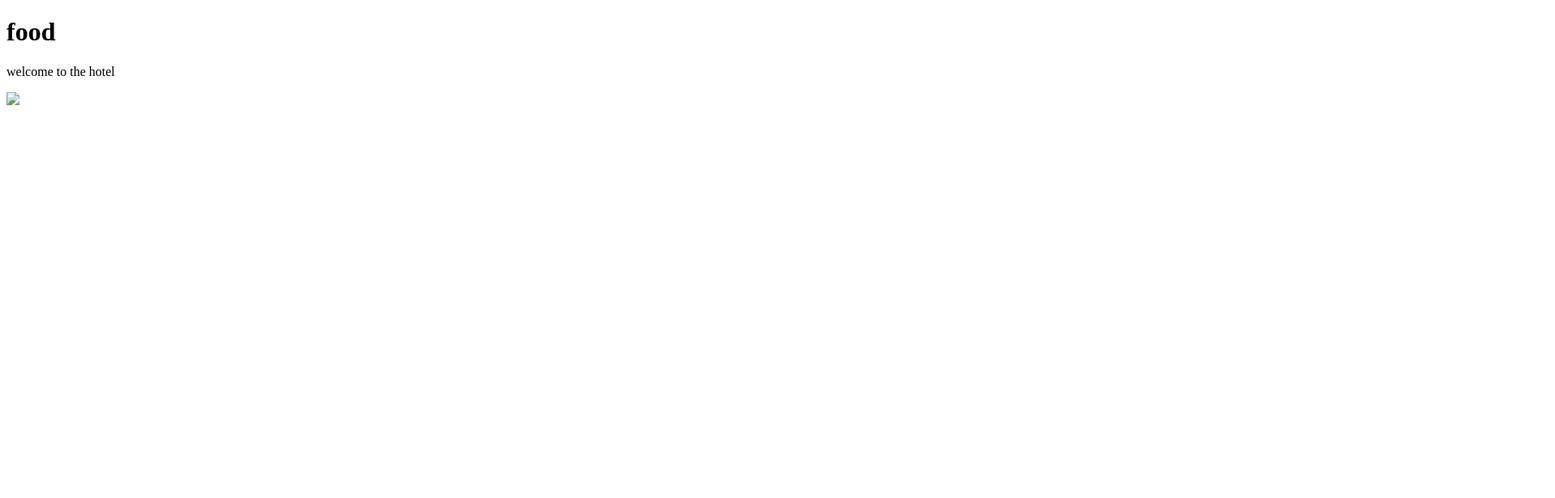
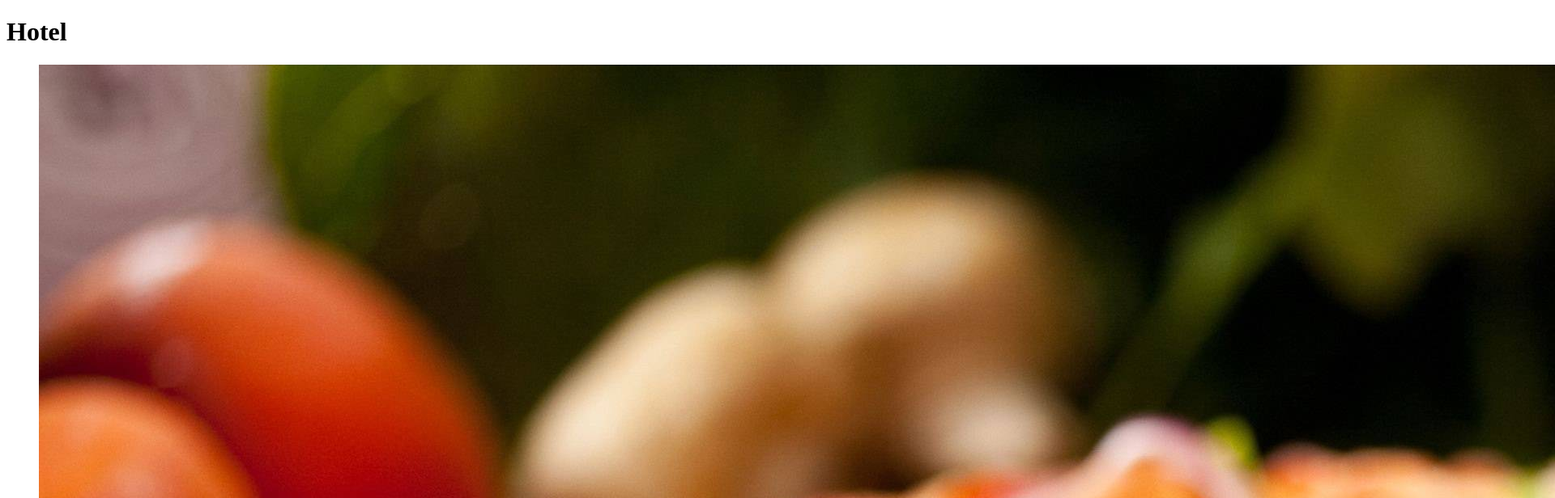
Before and after one commit to rahispatil-arch/food, a plain HTML site: page index.html in a window 1280 px wide. Shown: the top 616 px of the page at 81% size, 1920 px wide, since content can reach past the window. Drawn offline with Linux system fonts and the light colour scheme.

Commit message:
addad image

```diff
--- a/index.html
+++ b/index.html
@@ -4,12 +4,21 @@
 <head>
     <meta charset="UTF-8">
     <meta name="viewport" content="width=device-width, initial-scale=1.0">
-    <title>HOTEL</title>
+    <meta name="description" content="Welcome to our hotel — enjoy delicious food and comfortable stay.">
+
 </head>
 <body>
-    <h1>food</h1>
-    <p> welcome to the hotel</p>
-    <a><img src="img1.jpg"></a>
+    <main>
+        <header class="hero">
+            <h1>Hotel</h1>
+        </header>
 
+        <figure>
+            <a>
+                <img src="img1.jpg" alt="Signature dish from the hotel" />
+            </a>
+
+        </figure>
+    </main>
 </body>
 </html>
```
Also changed, not shown: img1.jpg (added).
